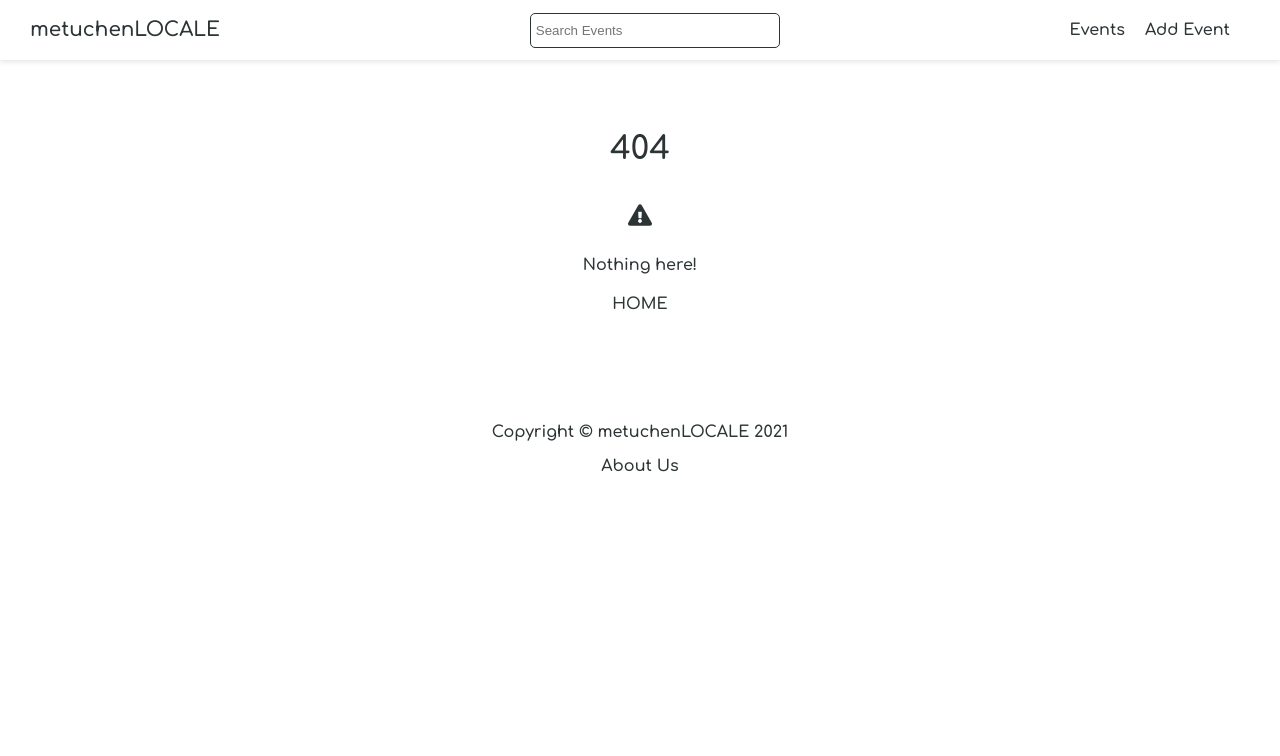
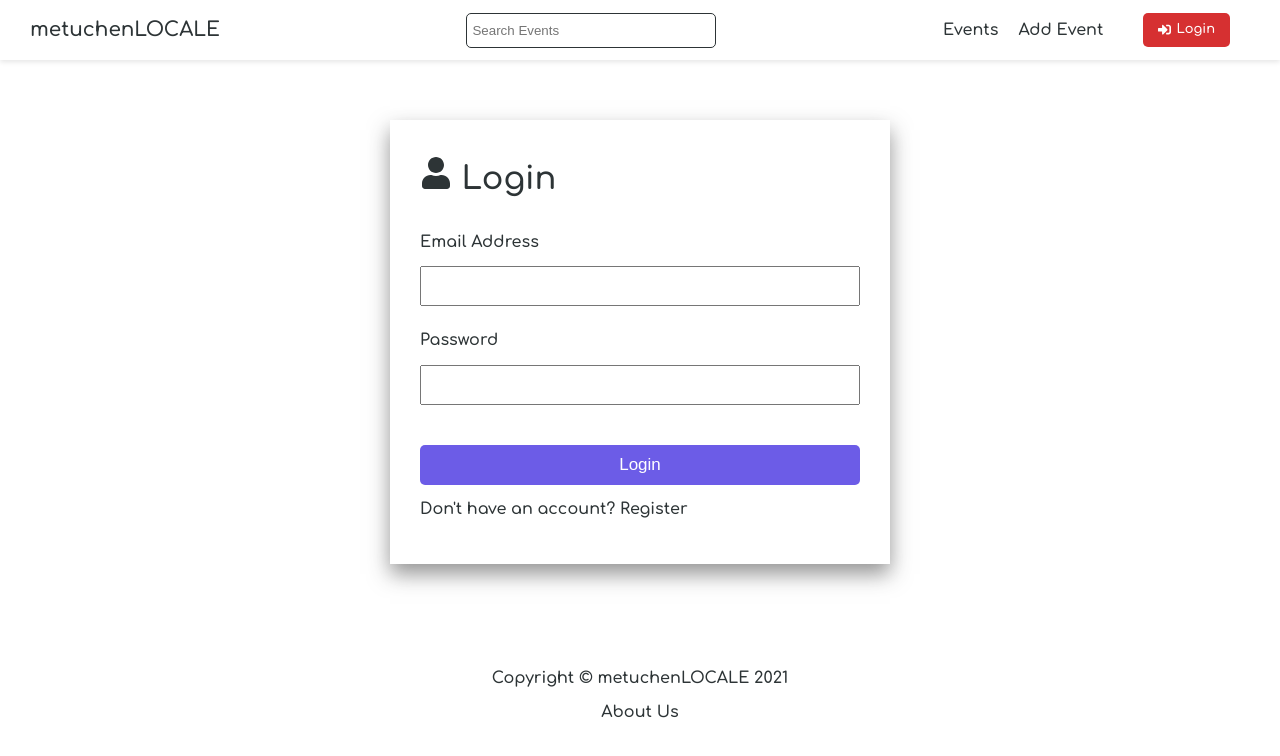
Before and after one commit to michaelpaulcuccia/prossu_con_strapi, a Next.js app in the folder client/: page /account/login in a window 1280 px wide. Before the commit this address had no page. Shown: the top 756 px of the page. Built offline with nearby package versions, Linux system fonts and the light colour scheme.

Commit message:
login form

```diff
--- a/client/components/Header.js
+++ b/client/components/Header.js
@@ -1,4 +1,5 @@
 import Link from 'next/link';
+import { FaSignInAlt, FaSignOutAlt } from 'react-icons/fa'
 import styles from '@/styles/Header.module.css';
 import Search from './Search';
 
@@ -23,6 +24,11 @@ export default function Header() {
                             <a>Add Event</a>
                         </Link>
                     </li>
+                    <li>
+                        <Link href='/account/login'>
+                            <a className='btn-secondary btn-icon'><FaSignInAlt />Login</a>
+                        </Link>
+                    </li>
                 </ul>
             </nav>
         </header>
--- /dev/null
+++ b/client/pages/account/login.js
@@ -0,0 +1,40 @@
+import { useState, useEffect, useContext } from 'react';
+import Link from 'next/link';
+import { ToastContainer, toast } from 'react-toastify';
+import { FaUser } from 'react-icons/fa';
+import Layout from '@/components/Layout';
+import styles from '@/styles/AuthForm.module.css';
+
+export default function login() {
+
+    const [email, setEmail] = useState('');
+    const [password, setPassword] = useState('');
+
+    const handleSubmit = (event) => {
+        event.preventDefault();
+        console.log({email, password})
+    }
+
+    return (
+        <Layout title='User Login'>
+            <div className={styles.auth}>
+                <h1>
+                    <FaUser /> Login
+                </h1>
+                <ToastContainer />
+                <form onSubmit={handleSubmit}>
+                    <div>
+                        <label htmlFor='email'>Email Address</label>
+                        <input type='email' value={email} onChange={(event) => setEmail(event.target.value)} />
+                    </div>
+                    <div>
+                        <label htmlFor='password'>Password</label>
+                        <input type='password' value={password} onChange={(event) => setPassword(event.target.value)} />
+                    </div>
+                    <input type='submit' value='Login' className='btn' />
+                </form>
+                <p>Don't have an account? <Link href='/account/register'>Register</Link></p>
+            </div>
+        </Layout>
+    )
+}
--- /dev/null
+++ b/client/styles/AuthForm.module.css
@@ -0,0 +1,31 @@
+.auth {
+    max-width: 500px;
+    margin: auto;
+    padding: 30px;
+    box-shadow: 0px 10px 20px 0px rgba(50, 50, 50, 0.52);
+  }
+
+  .auth label {
+    display: block;
+    margin-bottom: 10px;
+  }
+
+  .auth input[type='text'],
+  .auth input[type='email'],
+  .auth input[type='password'] {
+    display: block;
+    width: 100%;
+    height: 40px;
+    padding: 5px;
+    font-size: 18px;
+  }
+
+  .auth input[type='submit'] {
+    margin-top: 20px;
+    width: 100%;
+    font-size: 17px;
+  }
+
+  .auth div {
+    margin-bottom: 20px;
+  }
```
Also changed, not shown: client/pages/account/register.js (added, +9 -0 lines).
